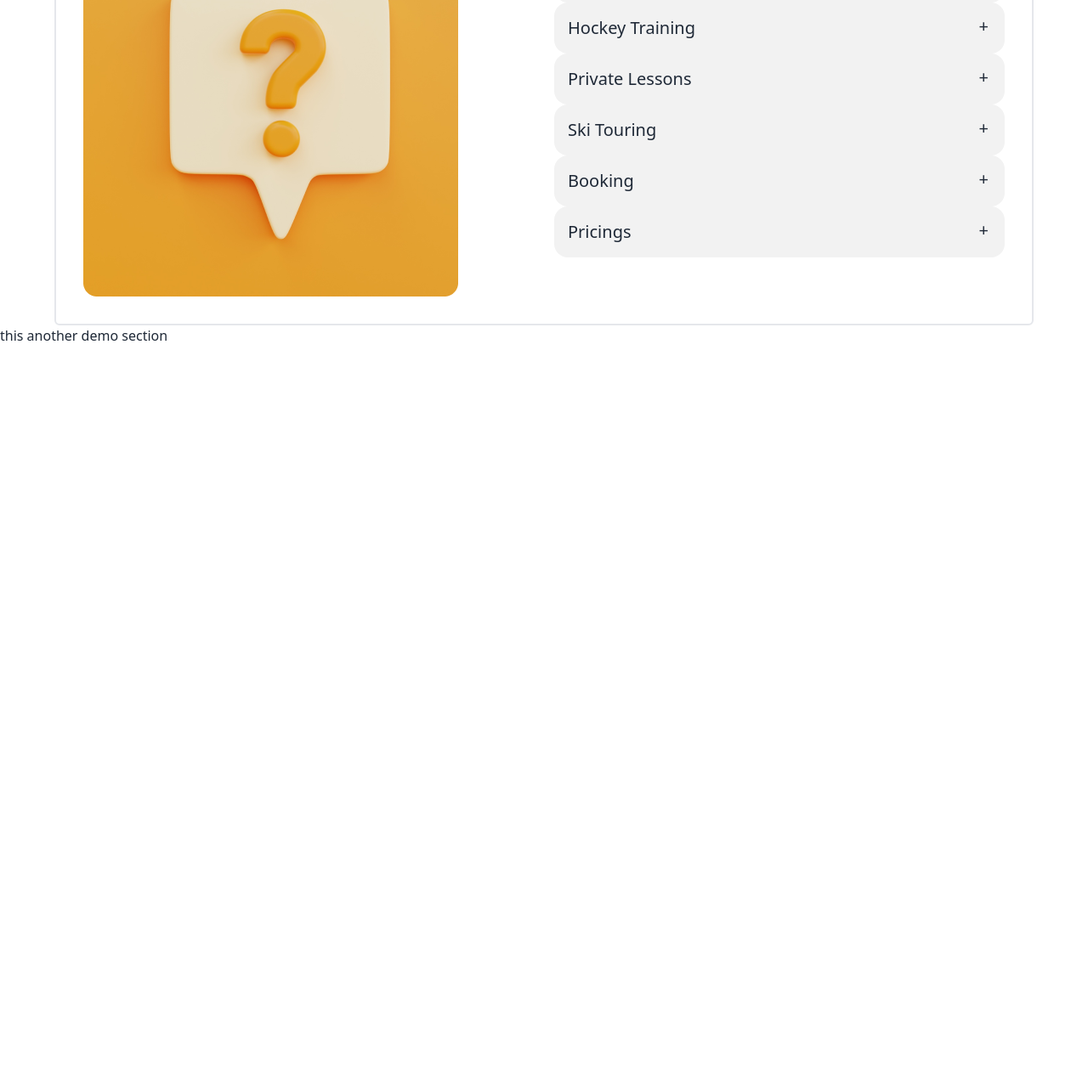
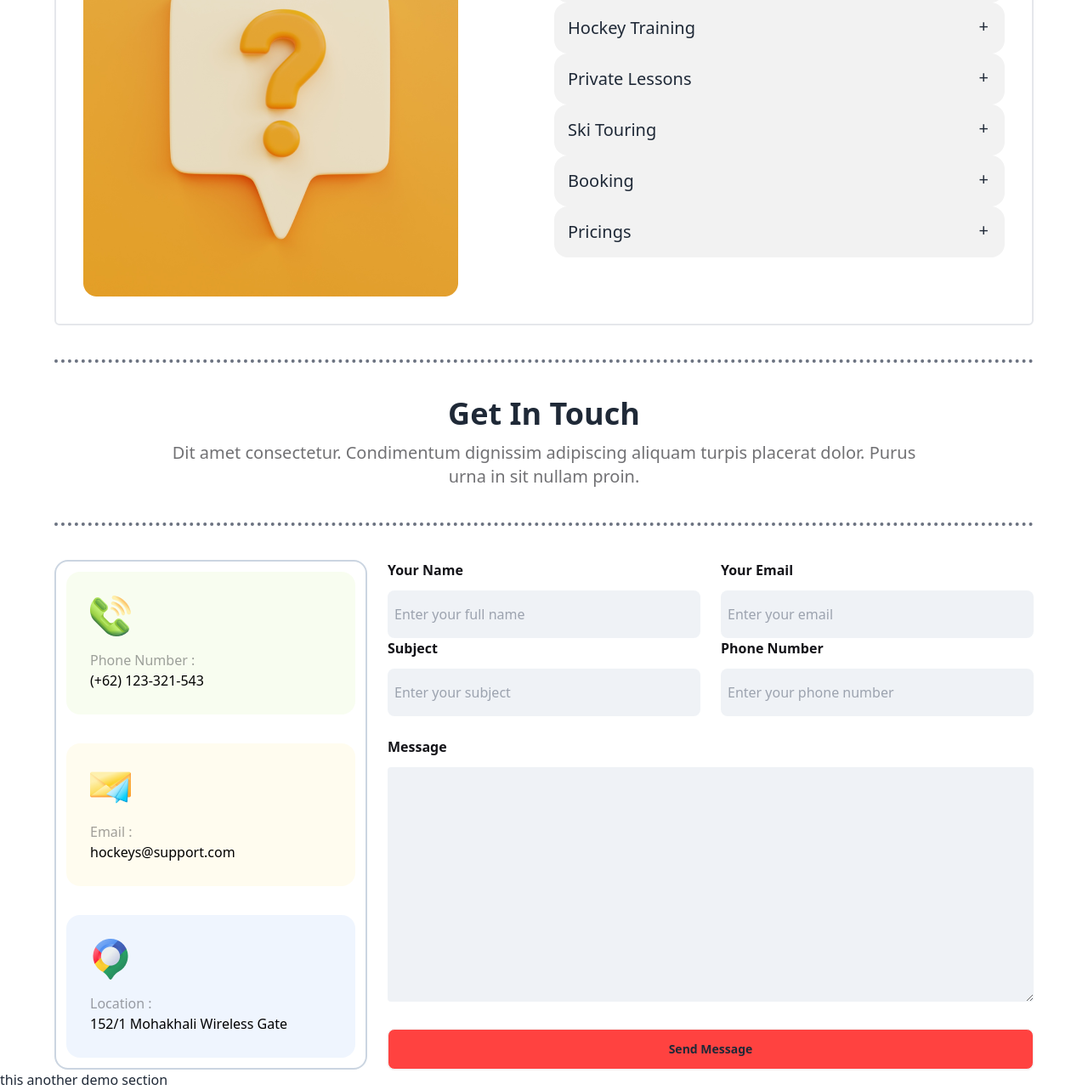
Before and after one commit to arifulislamctg11/hocky-s, a plain HTML site: page index.html in a window 1280 px wide. Shown: the part 3675-4958 px from the top of the page at 85% size. Before the commit the page ends 4082 px from the top, so only its background shows below. Drawn offline with nearby package versions, Linux system fonts and the light colour scheme.

Commit message:
form is added with mobile responsive designs

```diff
--- a/index.html
+++ b/index.html
@@ -620,6 +620,111 @@
           </div>
         </div>
       </section>
+      <section class="w-[96%] lg:w-[90%] mx-auto">
+        <!-- section title container  -->
+        <div class="w-full">
+          <div
+            class="flex flex-col items-center text-center border-dotted border-t-4 mt-10 mb-10 border-b-4 border-gray-500"
+          >
+            <!-- proffesional club section title -->
+            <h2 class="mb-3 pt-10 font-extrabold text-xl lg:text-4xl">
+              Get In Touch
+            </h2>
+            <p class="pb-10 text-[#13131899] text-xl w-4/5 mt-auto mb-auto">
+              Dit amet consectetur. Condimentum dignissim adipiscing aliquam
+              turpis placerat dolor. Purus urna in sit nullam proin.
+            </p>
+          </div>
+          <!-- section items container  -->
+          <div
+            class="grid sm:grid-cols-1 md:grid-cols-1 gap-6 lg:grid-cols-3 lg:grid-rows-3"
+          >
+            <!-- section item 1  phone and add-->
+            <div
+              class="flex flex-col justify-between row-span-3 rounded-2xl border-slate-300 border-solid border-2"
+            >
+              <div class="bg-[#BCED6D1A] m-3 rounded-2xl p-7">
+                <img class="mb-4" src="./images/phone-ico.png" alt="" />
+                <p class="text-[#131318] text-opacity-40">
+                  Phone Number : <br />
+                  <span class="text-black">(+62) 123-321-543</span>
+                </p>
+              </div>
+              <div class="bg-[#FDDD5F1A] m-3 rounded-2xl p-7">
+                <img class="mb-4" src="./images/email-ico.png" alt="" />
+                <p class="text-[#131318] text-opacity-40">
+                  Email : <br />
+                  <span class="text-black">hockeys@support.com</span>
+                </p>
+              </div>
+              <div class="bg-[#629CF31A] m-3 rounded-2xl p-7">
+                <img class="mb-4" src="./images/map-ico.png" alt="" />
+                <p class="text-[#131318] text-opacity-40">
+                  Location : <br />
+                  <span class="text-black">152/1 Mohakhali Wireless Gate</span>
+                </p>
+              </div>
+            </div>
+            <!-- section item 2 form start -->
+
+            <div class="flex flex-col w-full">
+              <label class="text-[#131318] font-bold mb-3" for="name"
+                >Your Name</label
+              >
+              <input
+                class="bg-slate-300 bg-[#13131808] bg-opacity-30 rounded-lg p-2 h-14"
+                type="text"
+                id="name"
+                placeholder="Enter your full name"
+              />
+              <label class="text-[#131318] font-bold mb-3" for="subject"
+                >Subject</label
+              >
+              <input
+                class="bg-slate-300 bg-[#13131808] bg-opacity-30 rounded-lg p-2 h-14"
+                type="text"
+                id="subject"
+                placeholder="Enter your subject"
+              />
+            </div>
+            <!-- section item 3-->
+            <div class="flex flex-col w-full">
+              <label class="text-[#131318] font-bold mb-3" for="email"
+                >Your Email</label
+              >
+              <input
+                class="bg-slate-300 bg-[#13131808] bg-opacity-30 rounded-lg p-2 h-14"
+                type="text"
+                id="email"
+                placeholder="Enter your email"
+              />
+              <label class="text-[#131318] font-bold mb-3" for="number"
+                >Phone Number</label
+              >
+              <input
+                class="bg-slate-300 bg-[#13131808] bg-opacity-30 rounded-lg p-2 h-14"
+                type="text"
+                id="number"
+                placeholder="Enter your phone number"
+              />
+            </div>
+            <!-- section item -->
+            <div class="flex flex-col w-full lg:row-span-2 lg:col-span-2">
+              <label class="text-[#131318] font-bold mb-3" for="message"
+                >Message</label
+              >
+              <textarea
+                class="bg-slate-300 bg-[#13131808] bg-opacity-30 rounded p-1 mb-8 flex-grow"
+                type="text"
+                id="message"
+                placeholder="Write your message"
+              >
+              </textarea>
+              <button class="btn bg-hockey-primary-color">Send Message</button>
+            </div>
+          </div>
+        </div>
+      </section>
       <section>
         <h1>this another demo section</h1>
       </section>
```
Also changed, not shown: images/email-ico.png (renamed from images/Group 1171275318.png), images/map-ico.png (renamed from images/Group 1171275321.png), images/phone-ico.png (renamed from images/Group 1171275317.png).
